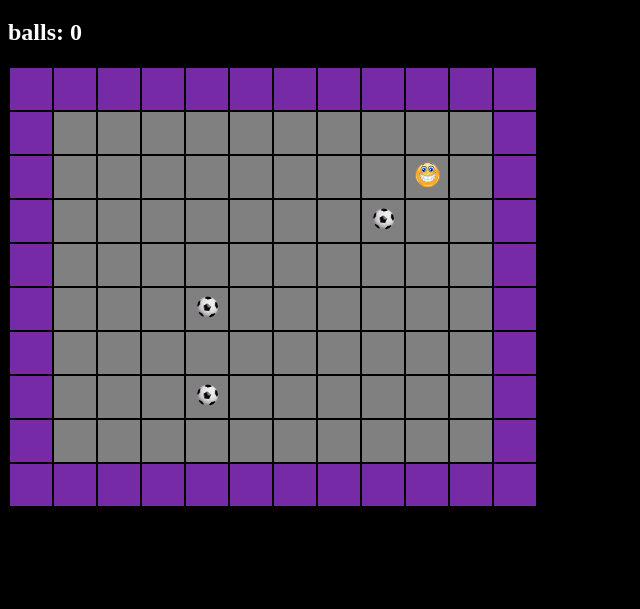
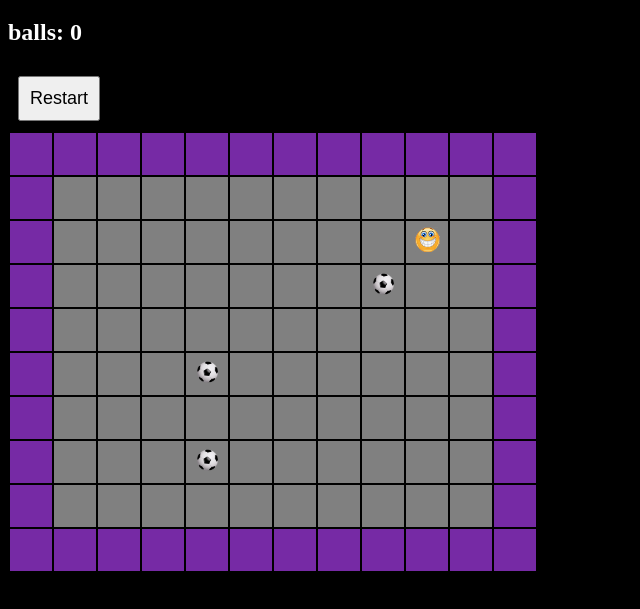
Before and after one commit to onico100/ballGame-Odeya-Copperman, a plain HTML site: page index.html in a window 1280 px wide. Shown: the part 61-670 px from the top of the page, without its empty margins (0-640 px from the left). Drawn offline with Linux system fonts and the light colour scheme.

Commit message:
restareButton

```diff
--- a/app.js
+++ b/app.js
@@ -117,6 +117,9 @@ function moveTo(i, j) {
   ) {
     if (targetCell.gameElement === BALL) {
       increaseNumberOfBalls();
+      setTimeout(() => {
+        checkIfWin();
+      }, "100");
     }
 
     // MOVING from current position
@@ -132,9 +135,6 @@ function moveTo(i, j) {
     gBoard[gGamerPos.i][gGamerPos.j].gameElement = GAMER;
     // DOM:
     renderCell(gGamerPos, GAMER_IMG);
-    setTimeout(() => {
-      checkIfWin();
-    }, "0");
   } // else console.log('TOO FAR', iAbsDiff, jAbsDiff);
 }
 
@@ -210,3 +210,11 @@ function checkIfWin() {
   clearInterval(gInterval);
   alert("Congratulations! You win!");
 }
+
+function restart() {
+  numOfBalls = 0;
+  renderNumberOfBalls(numOfBalls);
+  gBalls = 2;
+  clearInterval(gInterval);
+  initGame();
+}
--- a/index.html
+++ b/index.html
@@ -9,6 +9,7 @@
   <body onkeyup="handleKey(event)" onload="initGame()">
     <h1>Collect The Balls</h1>
     <h2 id="numOfBalls">balls: 0</h2>
+    <button onclick="restart()">Restart</button>
     <table>
       <tbody class="board"></tbody>
     </table>
--- a/style.css
+++ b/style.css
@@ -18,3 +18,8 @@ body {
 .wall {
   background-color: rgb(118, 42, 165);
 }
+button {
+  margin: 10px;
+  padding: 10px;
+  font-size: 18px;
+}
```
